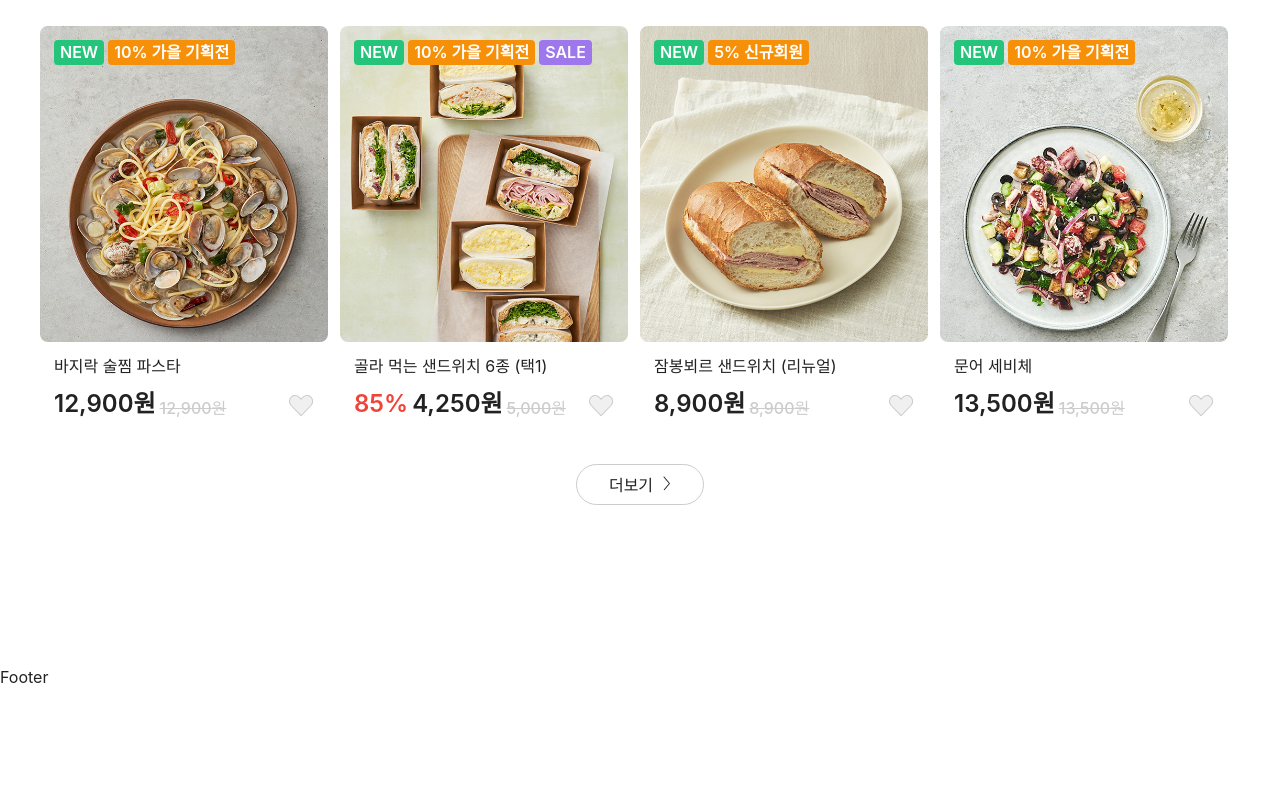
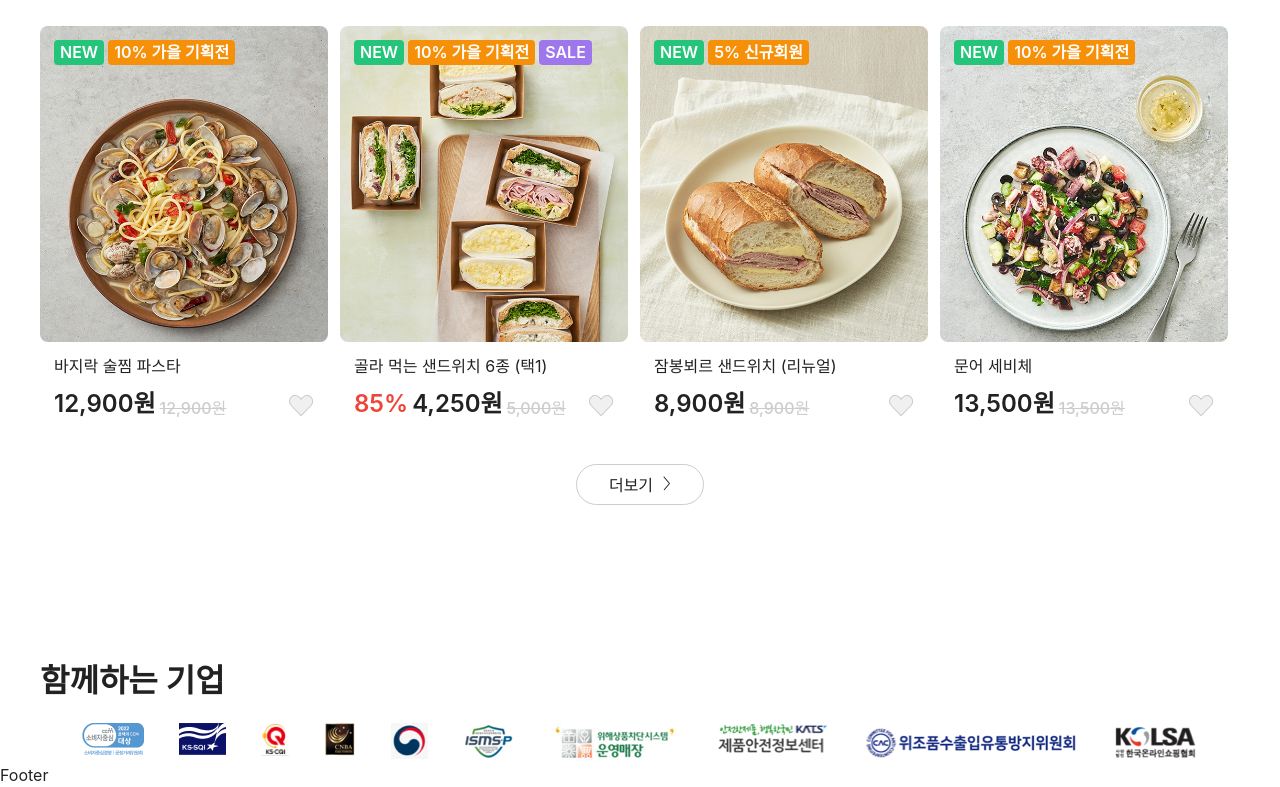
Before and after one commit to chae0924/heayul, a React (Create React App) app: page / in a window 1280 px wide. Shown: the part 1388-2175 px from the top of the page. Before the commit the page ends 2077 px from the top, so only its background shows below. Built offline with nearby package versions, Linux system fonts and the light colour scheme; a web font is replaced by a local one.

Commit message:
컴포넌트작업수정

```diff
--- a/src/App.js
+++ b/src/App.js
@@ -22,11 +22,6 @@ import ProductDetail from './pages/ProductDetail'
 import Recipe from './pages/Recipe'
 //구독
 import Subscription from './pages/Subscription'
-
-
-// import { Cartbtn, Tabbtn, Qbtn, Good, H2Text, SaleBadge, Coupon, New, Heart} from './components/common/_common'
-
-{/* <Cartbtn ></Cartbtn> */}
 
 
 import './pages/_pages.scss'
--- a/src/pages/Home.js
+++ b/src/pages/Home.js
@@ -1,4 +1,5 @@
 import React from 'react'
+import PartnerList from '../components/etc/PartnerList'
 
 
 import SwiperBanner from '../components/common/SwiperBanner'
@@ -17,6 +18,7 @@ export default function Home({ addToCart }) {
       {/* 컴포넌트 아이디, 스타일, 상품데이터 필더조건, 더보기의 링크값 */}
       <ProductThumbSet   id="newProduct"   style="col-6 col-lg-3" filterNV="badges|N" to="/product/newArrival" className='productThumbSet mw mb160'  addToCart={ addToCart } ></ProductThumbSet>
 
+      <PartnerList></PartnerList>
     </div>
   )
 }
```
